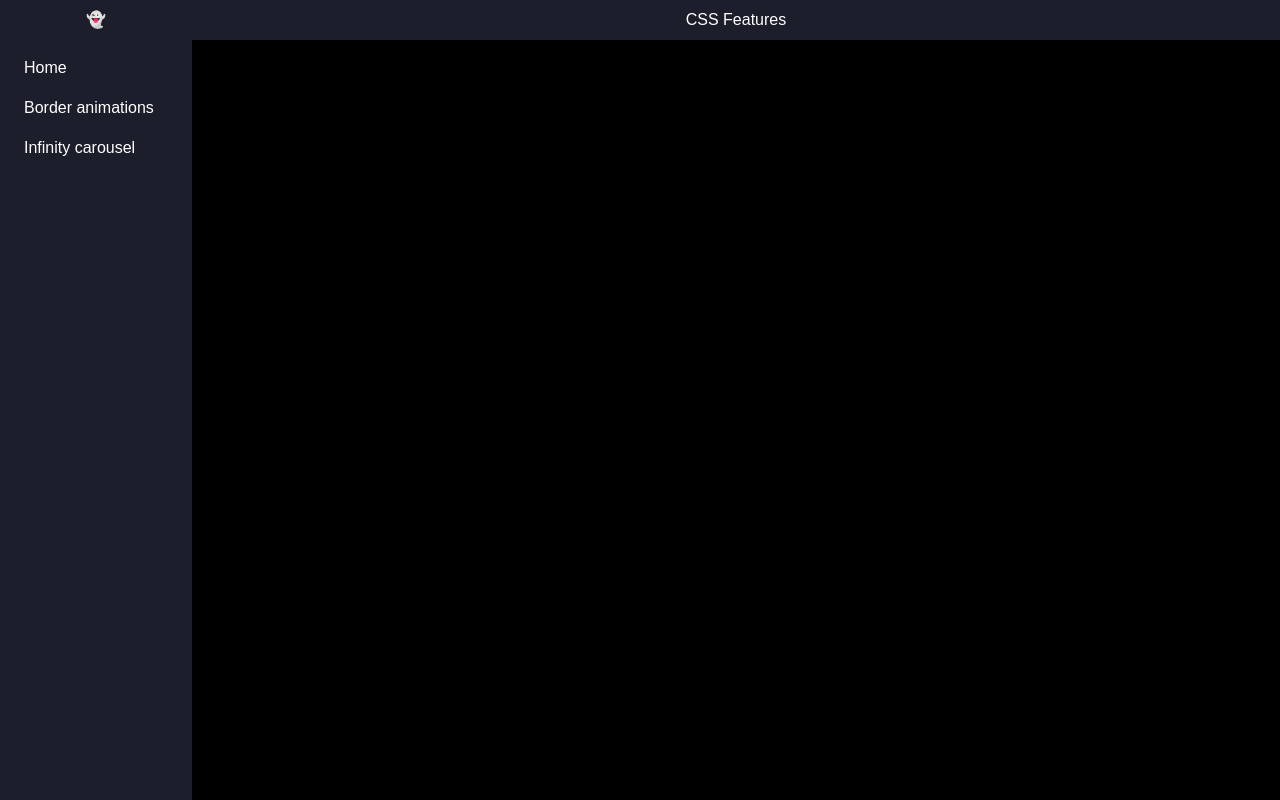
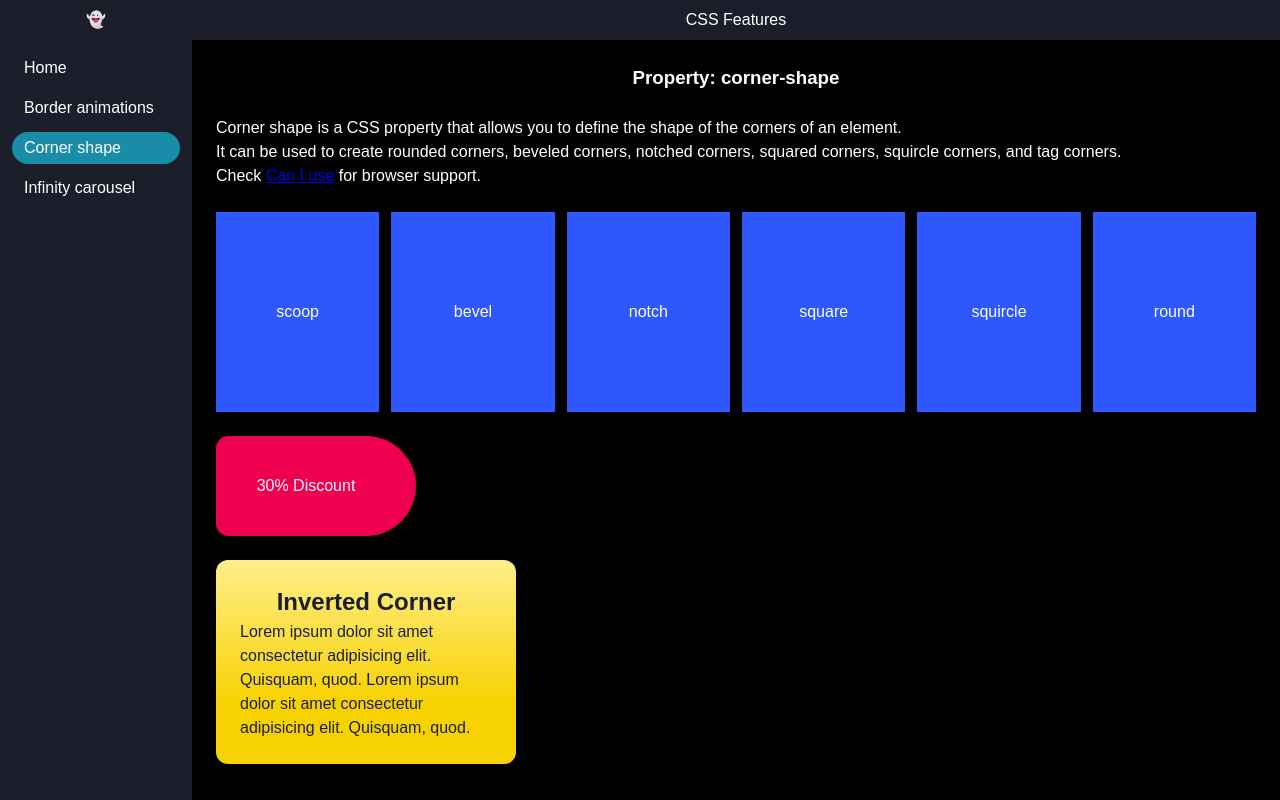
Before and after one commit to thiagopi/css-features, a Vue app: page /corner-shape in a window 1280 px wide. Built offline with nearby package versions, Linux system fonts and the light colour scheme.

Commit message:
feat: new CSS feature corner-shape

```diff
--- a/base.min.css
+++ b/base.min.css
@@ -1,35 +1 @@
-*,
-*::before,
-*::after {
-  box-sizing: border-box;
-}
-* {
-  margin: 0;
-}
-html:focus-within {
-  scroll-behavior: smooth;
-}
-body {
-  min-height: 100vh;
-  color: #fff;
-  text-rendering: optimizeSpeed;
-  line-height: 1.5;
-}
-img,
-picture,
-video,
-canvas,
-svg {
-  display: block;
-  max-width: 100%;
-}
-input,
-button,
-textarea,
-select {
-  font: inherit;
-}
-body {
-  background-color: #000;
-  font-family: Arial, Helvetica, sans-serif;
-} /*# sourceMappingURL=base.min.css.map */
+*,*::before,*::after{box-sizing:border-box}*{margin:0}html:focus-within{scroll-behavior:smooth}body{min-height:100vh;color:#fff;text-rendering:optimizeSpeed;line-height:1.5}img,picture,video,canvas,svg{display:block;max-width:100%}input,button,textarea,select{font:inherit}body{background-color:#000;font-family:Arial,Helvetica,sans-serif}h1{text-align:center;margin-bottom:24px}/*# sourceMappingURL=base.min.css.map */
--- a/base.scss
+++ b/base.scss
@@ -41,3 +41,8 @@ body {
   background-color: #000;
   font-family: Arial, Helvetica, sans-serif;
 }
+
+h1 {
+  text-align: center;
+  margin-bottom: 24px;
+}
--- /dev/null
+++ b/src/modules/corner-shape/CornerShape.vue
@@ -0,0 +1,178 @@
+<script setup lang="ts"></script>
+
+<template>
+    <section class="wrapper">
+        <div>
+            <h1>Property: corner-shape</h1>
+
+            <p>Corner shape is a CSS property that allows you to define the shape of the corners of an element.</p>
+            <p>It can be used to create rounded corners, beveled corners, notched corners, squared corners, squircle corners, and tag corners.</p>
+            <p>Check <a href="https://caniuse.com/mdn-css_properties_corner-shape">Can I use</a> for browser support.</p>
+        </div>
+
+        <section class="types">
+            <div class="card scoop">scoop</div>
+            <div class="card bevel">bevel</div>
+            <div class="card notch">notch</div>
+            <div class="card square">square</div>
+            <div class="card squircle">squircle</div>
+            <div class="card round">round</div>
+        </section>
+
+        <div class="card tag">30% Discount</div>
+
+        <div class="card inverted-corner">
+            <h2>Inverted Corner</h2>
+            <p>Lorem ipsum dolor sit amet consectetur adipisicing elit. Quisquam, quod. Lorem ipsum dolor sit amet consectetur adipisicing elit. Quisquam, quod.</p>
+        </div>
+    </section>
+</template>
+
+<style scoped lang="scss">
+
+    $radius: 40px;
+
+    .wrapper {
+        display: grid;
+        gap: 24px;
+        align-self: start;
+        width: 100%;
+    }
+
+    .types {
+        display: grid;
+        grid-template-columns: repeat(6, 1fr);
+        // grid-template-rows: repeat(2, 1fr);
+        gap: 12px;
+        width: 100%;
+    }
+
+    .card {
+        display: grid;
+        place-items: center;
+        width: 100%;
+        height: 200px;
+        background-color: #2e58fd;
+        border-radius: $radius;
+        corner-shape: scoop; // scoop, bevel, notch, square, squircle, round
+
+        &.scoop {
+            corner-shape: scoop;
+            animation: radius 0.5s ease-in-out infinite alternate;
+        }
+
+        &.bevel {
+            corner-shape: bevel;
+            animation: radius 0.5s ease-in-out infinite alternate;
+        }
+
+        &.notch {
+            corner-shape: notch;
+            animation: radius 0.5s ease-in-out infinite alternate;
+        }
+
+        &.square {
+            corner-shape: square;
+            animation: radius 0.5s ease-in-out infinite alternate;
+        }
+
+        &.squircle {
+            corner-shape: squircle;
+            animation: radius 0.5s ease-in-out infinite alternate;
+        }
+
+        &.round {
+            corner-shape: round;
+            animation: radius 0.5s ease-in-out infinite alternate;
+        }
+
+        &.tag {
+            corner-shape: round bevel bevel round;
+            border-radius: 1rem 4rem 4rem 1rem;
+            width: 200px;
+            height: 100px;
+            padding-right: 20px;
+            background-color: #ee004f;
+        }
+
+        &.inverted-corner {
+            corner-shape: initial;
+            border-radius: 12px;
+            width: min(300px, 100%);
+            height: auto;
+            padding: 24px;
+            background-image: linear-gradient(to bottom, #ffee8b, #f7d202 70%);
+            anchor-name: --card;
+            color: #1c1f2b;
+
+            transition: 0.2s;
+
+            &:hover {
+                corner-top-right-shape: scoop;
+                border-top-right-radius: 3.5rem;
+
+                &::before {
+                    scale: 1;
+                }
+            }
+
+            &::before {
+                content: '👽';
+                display: grid;
+                place-items: center;
+                position: absolute;
+                position-anchor: --card;
+                position-area: top right;
+                scale: 0;
+                translate: -50% 50%;
+                width: 5rem;
+                height: 5rem;
+                background-color: #6c4cff;
+                border-radius: 50%;
+                font-size: 2.5rem;
+                z-index: 1;
+                transition: 0.2s;
+            }
+
+            // To prevent bug on hover
+            &::after {
+                content: '';
+                display: grid;
+                place-items: center;
+                position: absolute;
+                position-anchor: --card;
+                top: anchor(top);
+                right: anchor(right);
+                // position-area: top right;
+                width: 5rem;
+                height: 5rem;
+                background-color: transparent;
+                z-index: 2;
+            }
+        }
+    }
+
+
+   @keyframes radius {
+        from {
+            border-radius: 0;
+        }
+
+        to {
+            border-radius: $radius;
+        }
+   }
+
+
+   @keyframes bevel {
+        from {
+            scale: 0;
+            corner-shape: initial;
+        }
+
+        to {
+            scale: 1;
+            corner-shape: bevel;
+        }
+   }
+</style>
--- a/src/modules/layout/side-bar/menu/Menu.vue
+++ b/src/modules/layout/side-bar/menu/Menu.vue
@@ -14,6 +14,12 @@
       class="menu-item"
       active-class="active"
       >Border animations</RouterLink
+    >
+    <RouterLink
+      to="/corner-shape"
+      class="menu-item"
+      active-class="active"
+      >Corner shape</RouterLink
     >
     <RouterLink
       to="/infinity-carousel"
--- a/src/router/index.ts
+++ b/src/router/index.ts
@@ -2,13 +2,15 @@ import { createRouter, createWebHistory } from 'vue-router';
 import BorderAnimations from '@/modules/border-animations/BorderAnimations.vue';
 import Home from '@/modules/home/Home.vue';
 import InfinityCarousel from '@/modules/infinity-carousel/InfinityCarousel.vue';
+import CornerShape from '@/modules/corner-shape/CornerShape.vue';
 
 const router = createRouter({
   history: createWebHistory(import.meta.env.BASE_URL),
   routes: [
     { path: '/', component: Home, name: 'home' },
     { path: '/border-animations', component: BorderAnimations, name: 'border-animations' },
-    { path: '/infinity-carousel', component: InfinityCarousel, name: 'infinity-carousel' }
+    { path: '/corner-shape', component: CornerShape, name: 'corner-shape' },
+    { path: '/infinity-carousel', component: InfinityCarousel, name: 'infinity-carousel' },
   ]
 });
 
```
Also changed, not shown: 1 other file (tests, documents, lock files or other folders).
